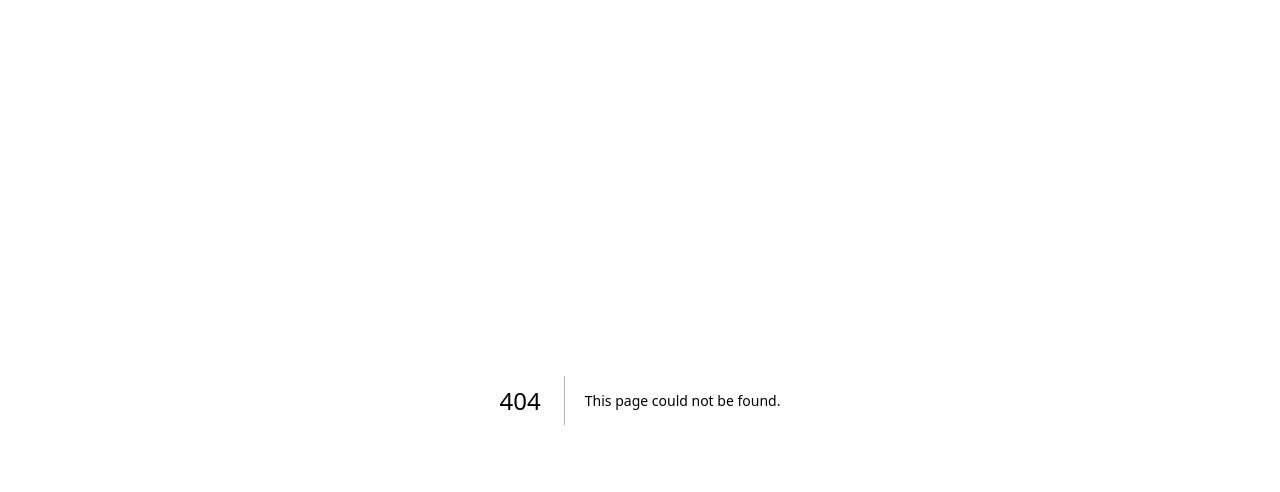
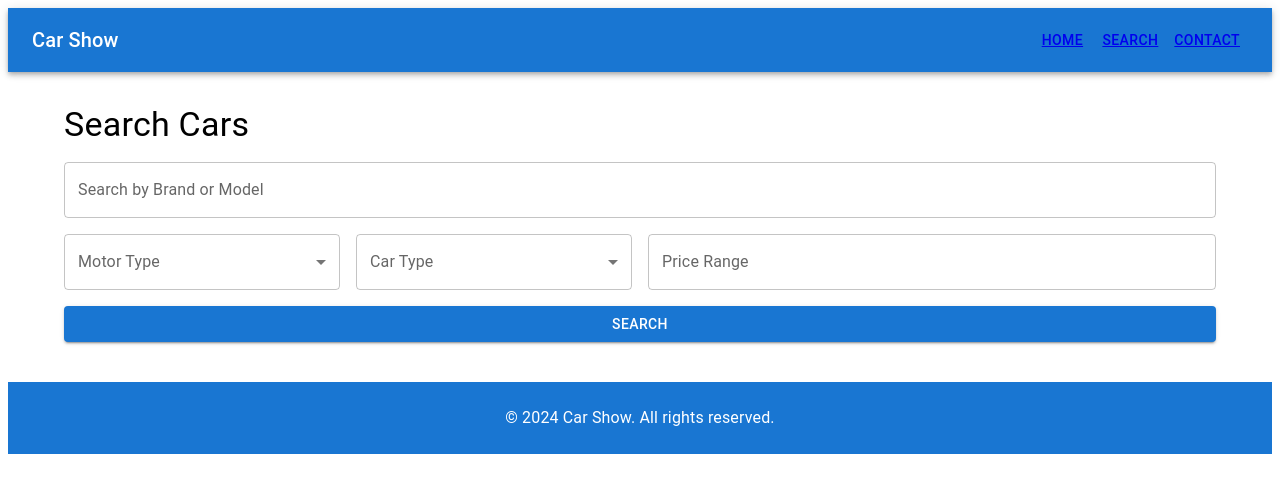
Before and after one commit to NanteRanaivosoa/car-show, a Next.js app: page /search in a window 1280 px wide. Before the commit this address had no page. Shown: the top 492 px of the page. Built offline with nearby package versions, Linux system fonts and the light colour scheme.

Commit message:
Page Recherche de voiture

```diff
--- /dev/null
+++ b/pages/search.tsx
@@ -0,0 +1,69 @@
+// pages/search.tsx
+import React from 'react';
+import Navbar from '../components/Navbar';
+import Footer from '../components/Footer';
+import Container from '@mui/material/Container';
+import Box from '@mui/material/Box';
+import { TextField, Typography, Grid, MenuItem, Select, FormControl, InputLabel, Button } from '@mui/material';
+
+const CarSearch: React.FC = () => {
+  return (
+    <div>
+      <Navbar />
+      <Container>
+        <Box my={4}>
+          <Typography variant="h4" component="h1" gutterBottom>
+            Search Cars
+          </Typography>
+          <Box my={2}>
+            <TextField
+              label="Search by Brand or Model"
+              variant="outlined"
+              fullWidth
+            />
+          </Box>
+          <Box my={2}>
+            <Grid container spacing={2}>
+              <Grid item xs={6} sm={3}>
+                <FormControl fullWidth>
+                  <InputLabel>Motor Type</InputLabel>
+                  <Select label="Motor Type">
+                    <MenuItem value="Petrol">Petrol</MenuItem>
+                    <MenuItem value="Diesel">Diesel</MenuItem>
+                    <MenuItem value="Electric">Electric</MenuItem>
+                  </Select>
+                </FormControl>
+              </Grid>
+              <Grid item xs={6} sm={3}>
+                <FormControl fullWidth>
+                  <InputLabel>Car Type</InputLabel>
+                  <Select label="Car Type">
+                    <MenuItem value="SUV">SUV</MenuItem>
+                    <MenuItem value="Sedan">Sedan</MenuItem>
+                    <MenuItem value="Hatchback">Hatchback</MenuItem>
+                  </Select>
+                </FormControl>
+              </Grid>
+              <Grid item xs={12} sm={6}>
+                <TextField
+                  label="Price Range"
+                  type="number"
+                  variant="outlined"
+                  fullWidth
+                />
+              </Grid>
+            </Grid>
+          </Box>
+          <Box my={2}>
+            <Button variant="contained" color="primary" fullWidth>
+              Search
+            </Button>
+          </Box>
+        </Box>
+      </Container>
+      <Footer />
+    </div>
+  );
+};
+
+export default CarSearch;
```
